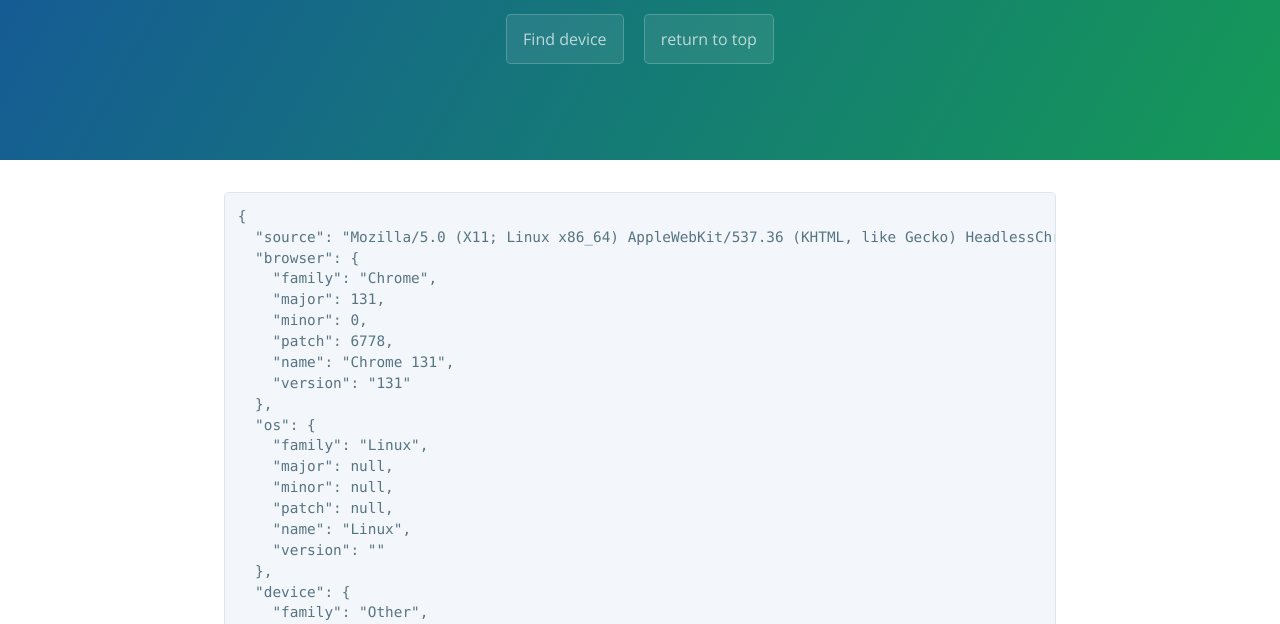
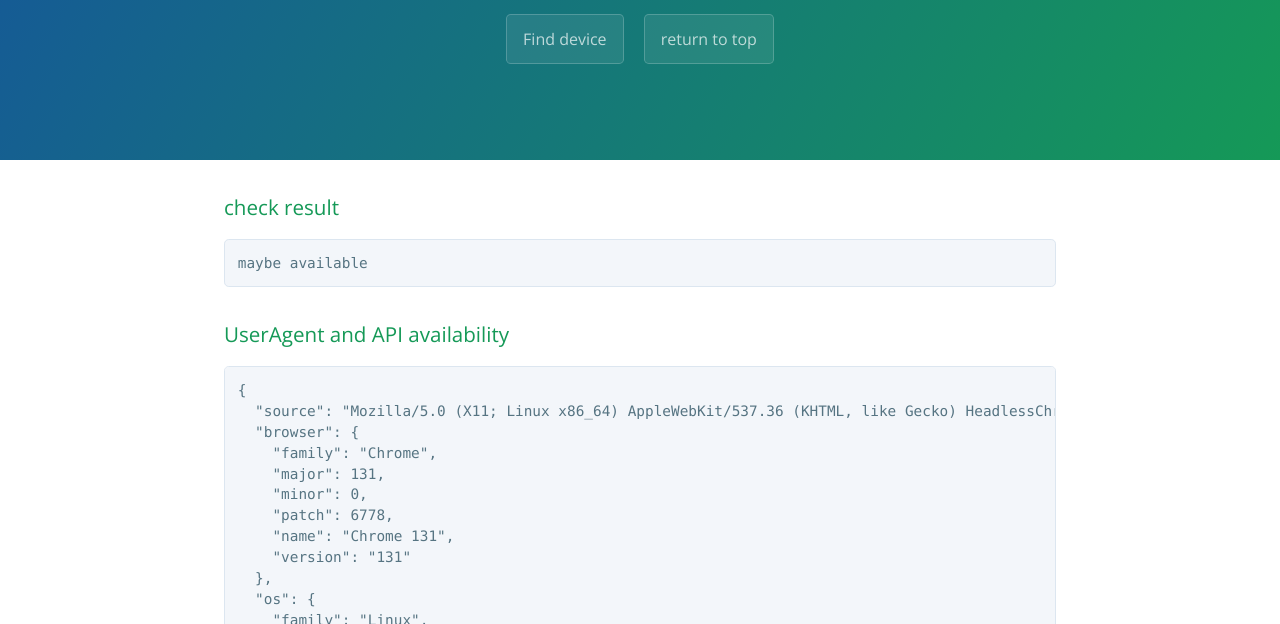
Before and after one commit to webpsvr/webpsvr.github.io, a website: page instruction/checker.html in a window 1280 px wide. Shown: the part 176-800 px from the top of the page. Drawn offline with nearby package versions, Linux system fonts and the light colour scheme.

Commit message:
fix style

```diff
--- a/instruction/checker.html
+++ b/instruction/checker.html
@@ -25,9 +25,11 @@
 
     <section class="main-content">
 
+      <h3> check result </h3>
+      <pre id="result-view"></pre>
+      <h3> UserAgent and API availability</h3>
       <pre id="data-view"></pre>
       <pre id="alert-view"></pre>
-      <pre id="result-view"></pre>
     </section>
 
 
```
